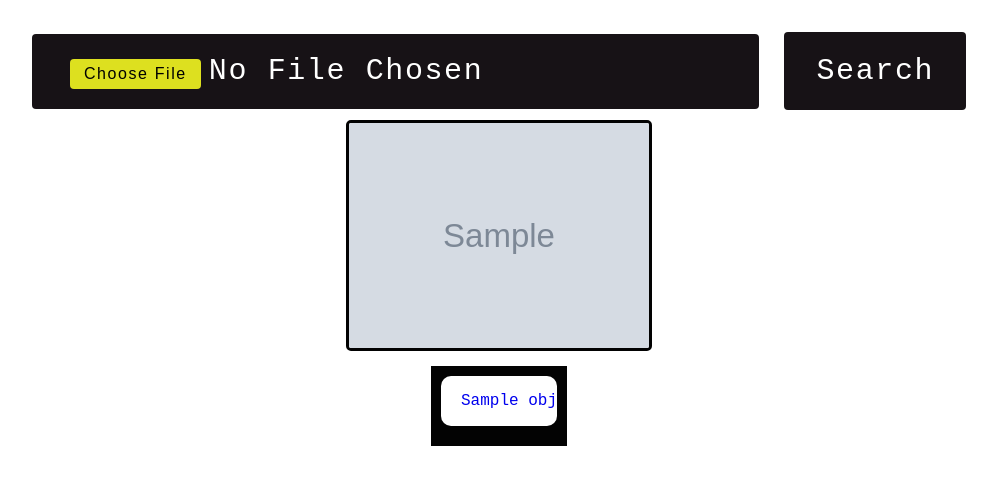
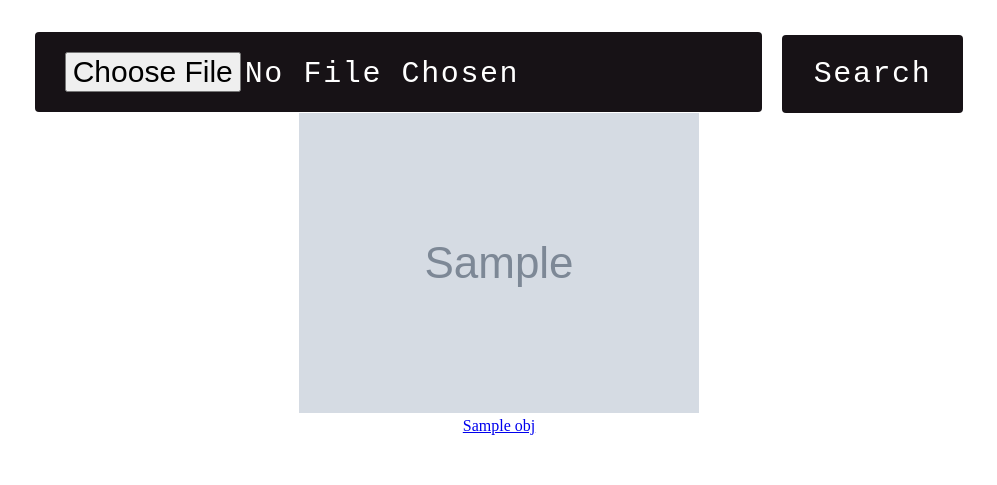
Before and after one commit to AnjaleeUdeshika/Web-Entities-Detection-Cloud-Vision-API, a Flask app: template templates/main.html in a window 1280 px wide. Shown: the top 485 px of the page, without its empty margins (149-1146 px from the left). Run offline with Flask 2, Linux system fonts and the light colour scheme; the template is opened without the code that fills it: most values are stand-ins (such as "Sample title", 1, 10 or a date in 2020); grey boxes marked "Sample" are stand-in pictures.

Commit message:
final commit

```diff
--- a/static/style.css
+++ b/static/style.css
@@ -1,10 +1,10 @@
 
 body{
-    /* background-image: url(https://media.istockphoto.com/vectors/kawaii-camomile-mascot-vector-id1220636142?k=20&m=1220636142&s=612x612&w=0&h=pE2RMsJOtlXe8ekQnq7q-vITYMzVdLl9Ki_qoRVA1x0=); */
+/*   background-image: url(https://media.istockphoto.com/vectors/kawaii-camomile-mascot-vector-id1220636142?k=20&m=1220636142&s=612x612&w=0&h=pE2RMsJOtlXe8ekQnq7q-vITYMzVdLl9Ki_qoRVA1x0=); */
   width: 100%;
   height: 100%;
   background-repeat: no-repeat;
-    font-family: 'Courier New', Courier, monospace;
+
 }
 
 .container {
@@ -74,168 +74,3 @@ body{
      margin-left: auto;
      margin-right: auto;
   }
-
-
-
-
-    /* #########################
-    .list::after{
-        top: 200px;
-    }
-
-
-    div{
-        display: flex;
-        justify-content: center;
-        align-items: center;
-    }
-
-    ul{
-        margin-top: 20px;
-    }
-
-    .list{
-        font-size: 12px;
-    }
-
-
-
-    li{
-        font-size: 30px;
-    }
-
-    .imgGal{
-        width: 230px;
-        height: 250px;
-    } */
-
-    .row{
-      display: inline-grid;
-      grid-template-columns: auto auto;
-      background-color: #030303;
-    }
-
-    .col-1, .col-2{
-      padding: 10px;
-    }
-
-    .col-1 > .objImg, .col-2 > .objImg {
-      max-width: 70%;
-      max-height: 50%;
-      border: solid rgb(0, 0, 0) 2px;
-      border-radius: 8px;
-      margin-top: 5px;
-    }
-
-  ::-webkit-file-upload-button {
-    display: inline-block;
-    background: hsl(61, 76%, 50%);
-    color: rgb(0, 0, 0);
-    padding: 0.25rem 0.75rem;
-    border-radius: 0.25rem;;
-    border-color: transparent;
-    text-transform: capitalize;
-    font-size: 1rem;
-    letter-spacing: 0.1rem;
-    margin-left: 0.5rem;
-    margin-right: 0.5rem;
-    cursor: pointer;
-    transition: all 0.3s linear;
-
-   }
-
-   ::-webkit-file-upload-button:hover{
-    background: hsl(205, 86%, 17%);
-    color: hsl(18, 81%, 55%);
-   }
-
-   .serach-form {
-     background-color: #000000;
-     display: flex;
-     justify-content: space-between;
-     align-items: center;
-    height: 5rem;
-    padding: 5px 15px;
-   }
-
-  .serach{
-    font-family: 'Courier New', Courier, monospace;
-    display: inline-block;
-    background: hsl(61, 76%, 50%);
-    color: rgb(0, 0, 0);
-    padding: 0.25rem 0.75rem;
-    border-radius: 0.25rem;;
-    border-color: transparent;
-    text-transform: capitalize;
-    font-size: 1rem;
-    letter-spacing: 0.1rem;
-    margin-left: 0.5rem;
-    margin-right: 0.5rem;
-    cursor: pointer;
-    transition: all 0.3s linear;
-  }
-
-  .serach:hover{
-    background: hsl(61, 76%, 50%);
-    color: rgb(0, 0, 0);
-  }
-
-  .search-container{
-    display: inline-grid;
-    grid-template-columns: 0.75fr 2fr;
-    width: 100%;
-    margin-top: 2px;
-    font-family: 'Courier New', Courier, monospace;
-    background-color: #f2f2f2;
-  }
-
-  .col-1 >.search-img{
-    max-width: 300px;
-    height: auto;
-    border: 3px solid #020202;
-    border-radius: 5px;
-  }
-
-
-
-  .serch-item{
-    display: flex;
-    height: 50px;
-    text-align: left;
-    align-items: center;
-    padding-left: 20px ;
-    border-radius: 10px;
-    margin-bottom: 10px;
-    background-color: #ffffff;
-  }
-
-  a{
-    text-decoration: none;
-  }
-
-  .serch-item:hover{
-    text-decoration: underline;
-  }
-
-  .back-btn-conternar{
-    margin-top: 5px;
-    margin-bottom: 40px;
-    padding-left:  15px;
-    padding-top: 15px;
-    padding-bottom: 15px;
-    text-align: left;
-    background-color: #e6e6e6;
-  }
-
-  .no-result{
-    text-transform: capitalize;
-    font-size: 1.2rem;
-    letter-spacing: 0.1rem;
-    font-weight: 600;
-    align-items: center;
-    color: rgb(149, 55, 55);
-  }
-
-  .hide{
-    display: none;
-  }
```
Lines whose indentation alone changed are shown as unchanged.
